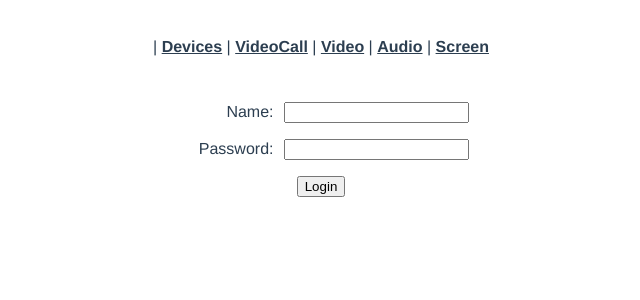
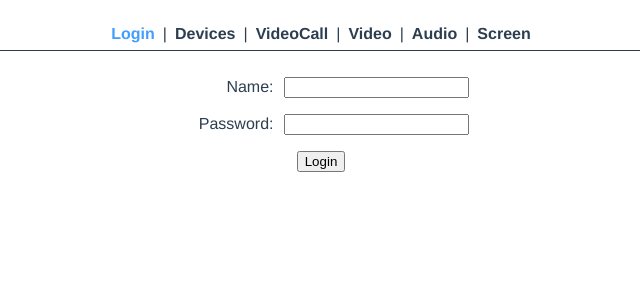
Before and after one commit to nizhm/Touch, a Vue app in the folder client/: page /#/ in a window 1280 px wide. Shown: the top 300 px of the page, without its empty margins (319-959 px from the left). Built offline with nearby package versions, Linux system fonts and the light colour scheme.

Commit message:
refactor

```diff
--- a/client/public/index.html
+++ b/client/public/index.html
@@ -4,7 +4,7 @@
     <meta charset="utf-8">
     <meta http-equiv="X-UA-Compatible" content="IE=edge">
     <meta name="viewport" content="width=device-width,initial-scale=1.0">
-    <link rel="icon" href="<%= BASE_URL %>favicon.ico">
+    <link rel="icon" href="<%= BASE_URL %>favicon.jpeg">
     <title><%= htmlWebpackPlugin.options.title %></title>
   </head>
   <body>
--- a/client/src/App.vue
+++ b/client/src/App.vue
@@ -1,30 +1,42 @@
 <template>
   <div id="app">
-    <nav>
+<!--    <nav>-->
 <!--      <router-link to="/" @click="submitLogout">Logout</router-link>-->
-      <template v-if="hasLogin">
-        <span> | </span>
-        <router-link to="/home">Devices</router-link>
-        <span> | </span>
-        <router-link to="/video-call">VideoCall</router-link>
-        <span> | </span>
-        <router-link to="/video">Video</router-link>
-        <span> | </span>
-        <router-link to="/audio">Audio</router-link>
-        <span> | </span>
-        <router-link to="/screen">Screen</router-link>
-      </template>
-    </nav>
+<!--      <template v-if="hasLogin">-->
+<!--        <span> | </span>-->
+<!--        <router-link to="/home">Devices</router-link>-->
+<!--        <span> | </span>-->
+<!--        <router-link to="/video-call">VideoCall</router-link>-->
+<!--        <span> | </span>-->
+<!--        <router-link to="/video">Video</router-link>-->
+<!--        <span> | </span>-->
+<!--        <router-link to="/audio">Audio</router-link>-->
+<!--        <span> | </span>-->
+<!--        <router-link to="/screen">Screen</router-link>-->
+<!--      </template>-->
+<!--    </nav>-->
+    <Menu :menu-list="menuList"></Menu>
     <router-view/>
   </div>
 </template>
 
 <script>
+import Menu from '@/components/Menu'
+
 export default {
   name: 'App',
+  components: { Menu },
   data() {
     return {
-      hasLogin: false
+      hasLogin: false,
+      menuList: [
+        { path: '/', title: 'Login' },
+        { path: '/home', title: 'Devices' },
+        { path: '/video-call', title: 'VideoCall' },
+        { path: '/video', title: 'Video' },
+        { path: '/audio', title: 'Audio' },
+        { path: '/screen', title: 'Screen' }
+      ]
     }
   },
   methods: {
@@ -54,17 +66,4 @@ export default {
   text-align: center;
   color: #2c3e50;
 }
-
-nav {
-  padding: 30px;
-}
-
-nav a {
-  font-weight: bold;
-  color: #2c3e50;
-}
-
-nav a.router-link-exact-active {
-  color: #42b983;
-}
 </style>
--- /dev/null
+++ b/client/src/components/Menu.vue
@@ -0,0 +1,66 @@
+<template>
+  <nav class="menu">
+    <ul class="menu-list">
+      <li
+        v-for="(menu, idx) in menuList"
+        :key="idx"
+        class="menu-item"
+      >
+        <span
+          v-if="idx !== 0"
+          class="divider"
+        >|</span>
+        <router-link
+          :to="menu.path"
+          class="link"
+        >{{ menu.title }}</router-link>
+      </li>
+    </ul>
+  </nav>
+</template>
+
+<script>
+export default {
+  name: 'Menu',
+  props: {
+    menuList: {
+      type: Array,
+      default: () => []
+    }
+  }
+}
+</script>
+
+<style>
+nav {
+  padding: 10px 30px;
+}
+
+nav a {
+  font-weight: bold;
+  color: #2c3e50;
+}
+
+nav a.router-link-exact-active {
+  color: #409EFF;
+}
+
+.menu .menu-list {
+  list-style: none;
+  height: 32px;
+  line-height: 32px;
+  border-bottom: 1px solid;
+  margin: 0;
+  padding: 0;
+  display: flex;
+  justify-content: center;
+}
+
+.menu .menu-list .menu-item .divider {
+  padding: 0 8px;
+}
+
+.menu .menu-list .menu-item .link {
+  text-decoration: none;
+}
+</style>
--- a/client/src/views/HomeView.vue
+++ b/client/src/views/home/index.vue
@@ -19,7 +19,7 @@
 <script>
 
 export default {
-  name: 'HomeView',
+  name: 'Home',
   data() {
     return {
       devicesList: []
```
Also changed, not shown: client/public/favicon.jpeg (added), 1 other file (tests, documents, lock files or other folders).
